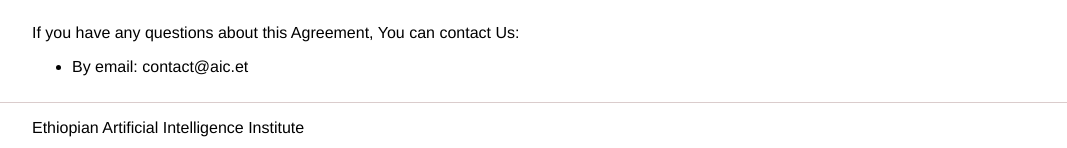
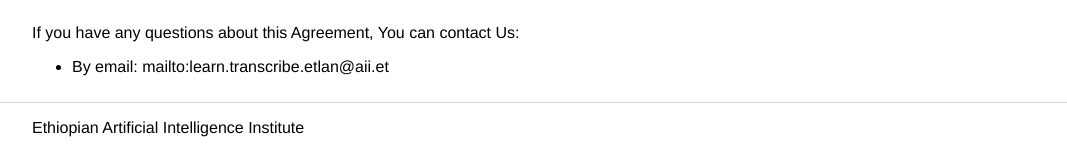
Before and after one commit to Learn-Transcribe-ET-Languages/EULA, a plain HTML site: page index.html in a window 1280 px wide. Shown: the part 3734-3882 px from the top of the page, without its empty margins (96-1163 px from the left). Drawn offline with Linux system fonts and the light colour scheme.

Commit message:
email updated

```diff
--- a/index.html
+++ b/index.html
@@ -263,7 +263,7 @@
           If you have any questions about this Agreement, You can contact Us:
         </p>
         <ul>
-          <li>By email: contact@aic.et</li>
+          <li>By email: mailto:learn.transcribe.etlan@aii.et</li>
         </ul>
       </div>
     </div>
```
